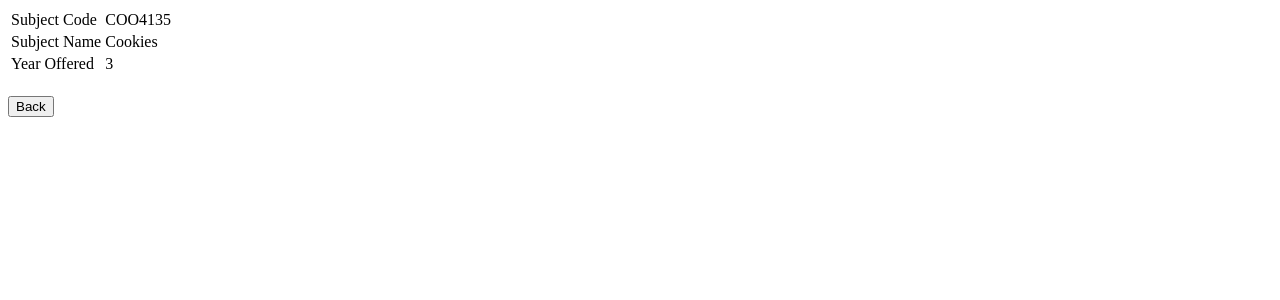
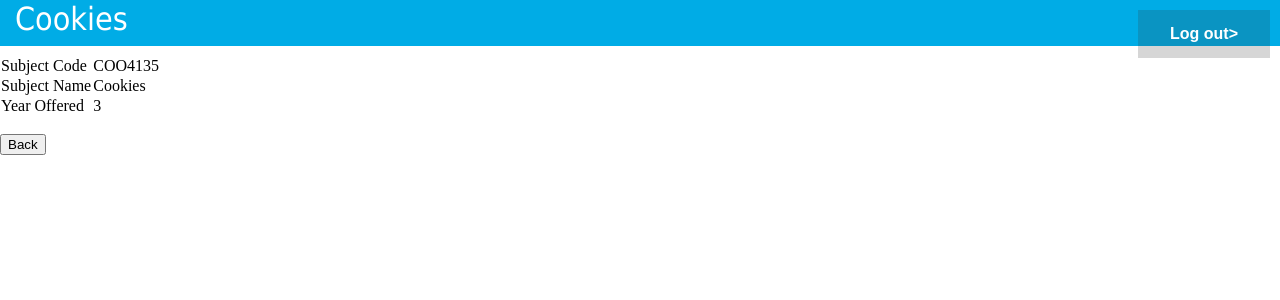
Before and after one commit to MMU-TWT-Class-Oct-2015/G14C_University_Subject_Selection_System, a PHP site: page /subject_info.php?subject=COO4135 in a window 1280 px wide. Shown: the top 300 px of the page. Run offline with PHP 8.4, Linux system fonts and the light colour scheme; a user stored in the database is signed in; data comes from the database, SQL or seed files in the repository; data that the repository does not hold is empty.

Commit message:
more style B)

```diff
--- a/beauty.css
+++ b/beauty.css
@@ -1,16 +1,37 @@
 /* External Style Sheets */
 
-p1 {
-  position: fixed;
+div {
   top: 0;
-  left: 0;
+	left: 0;
   width: 100%;
+  height: 2.9em;
+	position: fixed;
+  background-color: #00ace6; /* sky blue */
+}
+
+div h {
+  font-family: Tahoma;
+  font-size: 2em;
+  color: #fff; /* white */
   padding: 5px 10px 5px 15px; /* top right bottom left */
+}
 
-  color: #fff; /* white */
-  background-color: #00ace6; /* sky blue */
-  font-family: Tahoma;
-  font-size: 2em; /* em allow resize */
+.button {
+  background: rgba(50,50,50,0.2); /* opacity cant be used as child(text) is inherited as well */
+  border: none;
+  color: white;
+  padding: 15px 32px; /* verti hori */
+
+  font-family: Arial;
+  font-size: 16px;
+  font-weight: bold;
+
+  text-align: center;
+  cursor: pointer;
+}
+
+.button:hover {
+  background: rgba(25,25,25,0.25);
 }
 
 table {
--- a/subject_info.php
+++ b/subject_info.php
@@ -1,3 +1,15 @@
+<!DOCTYPE html>
+
+<html>
+
+<head>
+  <meta charset = "utf-8">
+  <title>Subject Information</title>
+
+  <link rel="stylesheet" type="text/css" href="beauty.css">
+</head>
+
+  <body>
   <?php
     include './session.php';
 
@@ -14,11 +26,23 @@
     $sth->bind_result($SubjectID,$SubjectName,$SubjectYear);
 
     if ($sth->fetch())
-    print("<table border=0>
+      print("<div>
+               <h>$SubjectName</h>
+               <input type='button' class='button topRight' onclick=window.location='./logout.php' value='Log out>'
+            </div>
+
+            <br><br>
+
+            <table border=0>
               <tr><td>Subject Code</td> <td>$SubjectID</td></tr>
               <tr><td>Subject Name</td> <td>$SubjectName</td></tr>
               <tr><td>Year Offered</td> <td>$SubjectYear</td><tr>
-           </table>");
+            </table>
 
-  print ("<br><input type='button' value='Back' onclick=window.location='./$path.php'>");
+            <br>
+
+            <input type='button' value='Back' onclick=window.location='./$path.php'>");
   ?>
+</body>
+
+</html>
```
Also changed, not shown: add_subject.php (+5 -3 lines), drop_subject.php (+5 -3 lines), index.php (+5 -3 lines). Lines whose indentation alone changed are shown as unchanged.
